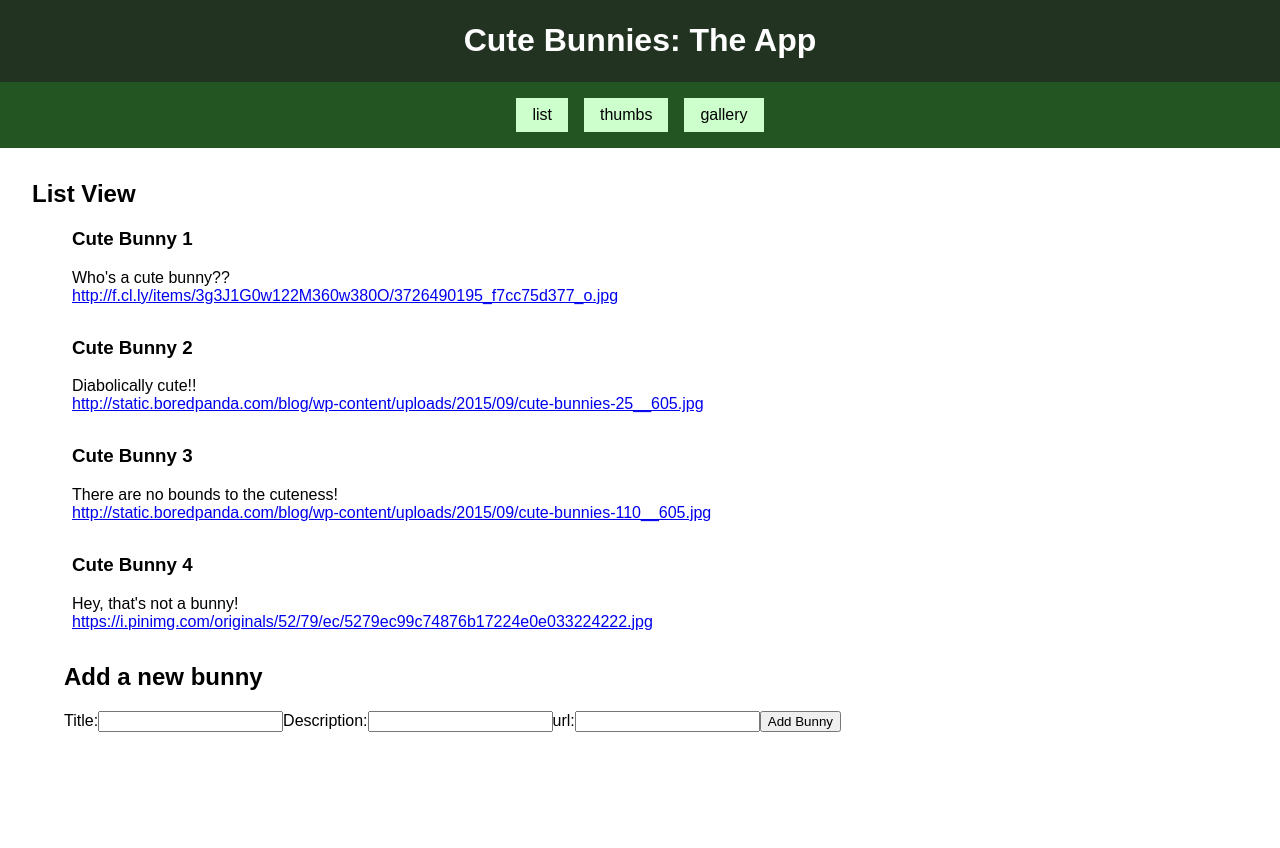
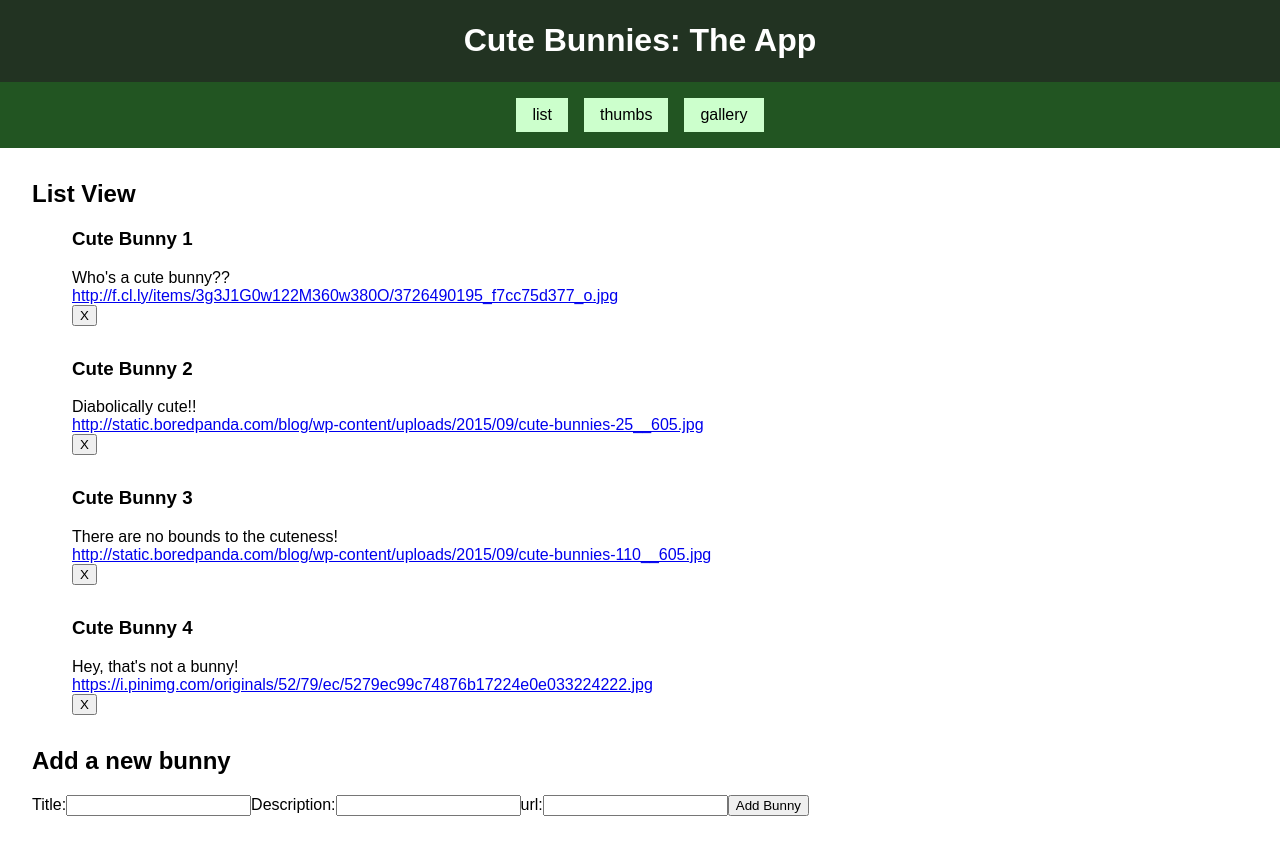
Before and after one commit to cfpdx-401JS-summer-2017/image-gallery, a React (Create React App) app: page / in a window 1280 px wide. Before the commit the page ends 800 px from the top, so only its background shows below. Built offline with nearby package versions, Linux system fonts and the light colour scheme.

Commit message:
remove works in list view

```diff
--- a/src/App.js
+++ b/src/App.js
@@ -6,8 +6,8 @@ import { Thumbs } from './Components/Thumbs';
 import { Gallery } from './Components/Gallery';
 import AddBunny from './Components/AddBunny';
 
-function listView({ bunnies }) {
-  return <div><h2>List View</h2> <List listArray={ bunnies } /> </div>;
+function listView({ bunnies, onRemove }) {
+  return <div><h2>List View</h2> <List listArray={ bunnies } onRemove={onRemove} /> </div>;
 }
 function thumbView({ bunnies }) {
   return <div><h2>Thumbnail View</h2> <Thumbs thumbArray={ bunnies } /> </div>;
@@ -33,8 +33,6 @@ class App extends Component {
       view: viewArray[0],
       views: viewArray
     };
-    this.addBunny = this.addBunny.bind(this);
-    this.removeBunny = this.removeBunny.bind(this);
   }
 
   addBunny = (title, description, url) => {
@@ -68,7 +66,7 @@ class App extends Component {
           ))}
         </nav>
         <section>
-          <ViewWrapper bunnies={ bunnies } />
+          <ViewWrapper bunnies={ bunnies } onRemove={ this.removeBunny } />
         </section>
         <section>
           <AddBunny onAdd={this.addBunny} />
--- a/src/Components/AddBunny.js
+++ b/src/Components/AddBunny.js
@@ -2,7 +2,7 @@ import React from 'react';
 
 export default function AddBunny({ onAdd }) {
     return (
-        <section>
+        <div>
             <h2>Add a new bunny</h2>
             <form onSubmit={event => {
                 event.preventDefault();
@@ -11,14 +11,14 @@ export default function AddBunny({ onAdd }) {
                 onAdd(title.value, description.value, url.value);
                 form.reset();
             }}>
-                <label for="title">Title:</label>
+                <label htmlFor="title">Title:</label>
                 <input id="title" name="title" required />
-                <label for="description">Description:</label>
+                <label htmlFor="description">Description:</label>
                 <input id="description" name="description" required />
-                <label for="url">url:</label>
+                <label htmlFor="url">url:</label>
                 <input id="url" name="url" required />
                 <button type="submit">Add Bunny</button>
             </form>
-        </section>
+        </div>
     );
 }
--- a/src/Components/List.js
+++ b/src/Components/List.js
@@ -7,13 +7,13 @@ ListItem.propTypes = {
     url: PropTypes.string.isRequired
 }
 
-export function ListItem({ title, description, url }) {
+export function ListItem({ title, description, url, bunny, onRemove }) {
     return (
         <ul>
             <li><h3>{title}</h3></li>
             <li>{description}</li>
             <li><a target="_blank" href={url}>{url}</a></li>
-            {/* <button onClick={() => onRemove(bunny)} >X</button> */}
+            <button onClick={() => onRemove(bunny)} >X</button>
         </ul>
     );
 }
@@ -25,11 +25,11 @@ export class List extends Component {
     }
 
     render() {
-        const { listArray} = this.props;
+        const { listArray, onRemove } = this.props;
         return (
             <div>
                 {listArray.map((bunny, i) => (
-                    <ListItem key={i} title={bunny.title} description={bunny.description} url={bunny.url} />
+                    <ListItem key={i} bunny={bunny} title={bunny.title} description={bunny.description} url={bunny.url} onRemove={onRemove} />
                 ))}
             </div>
         );
```
